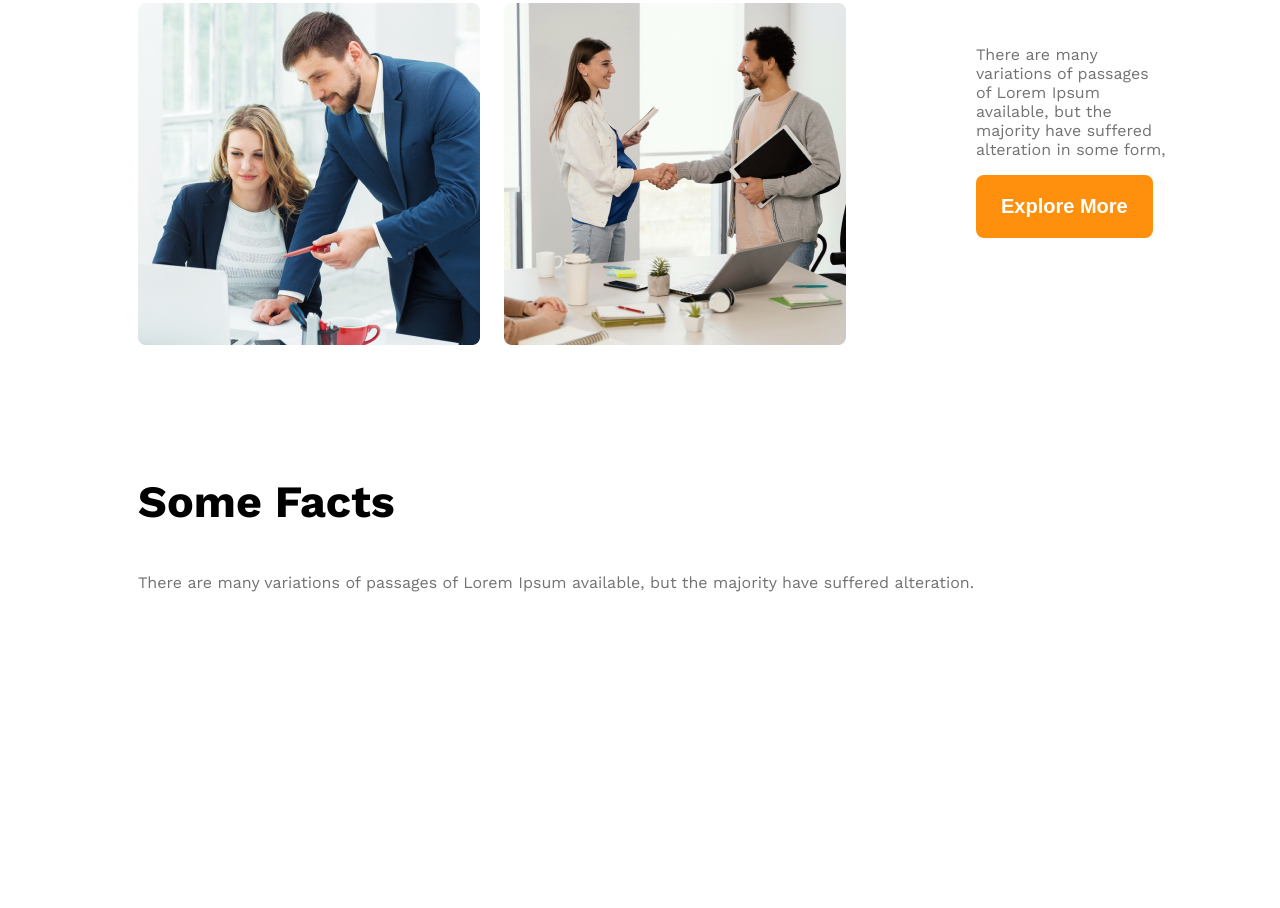
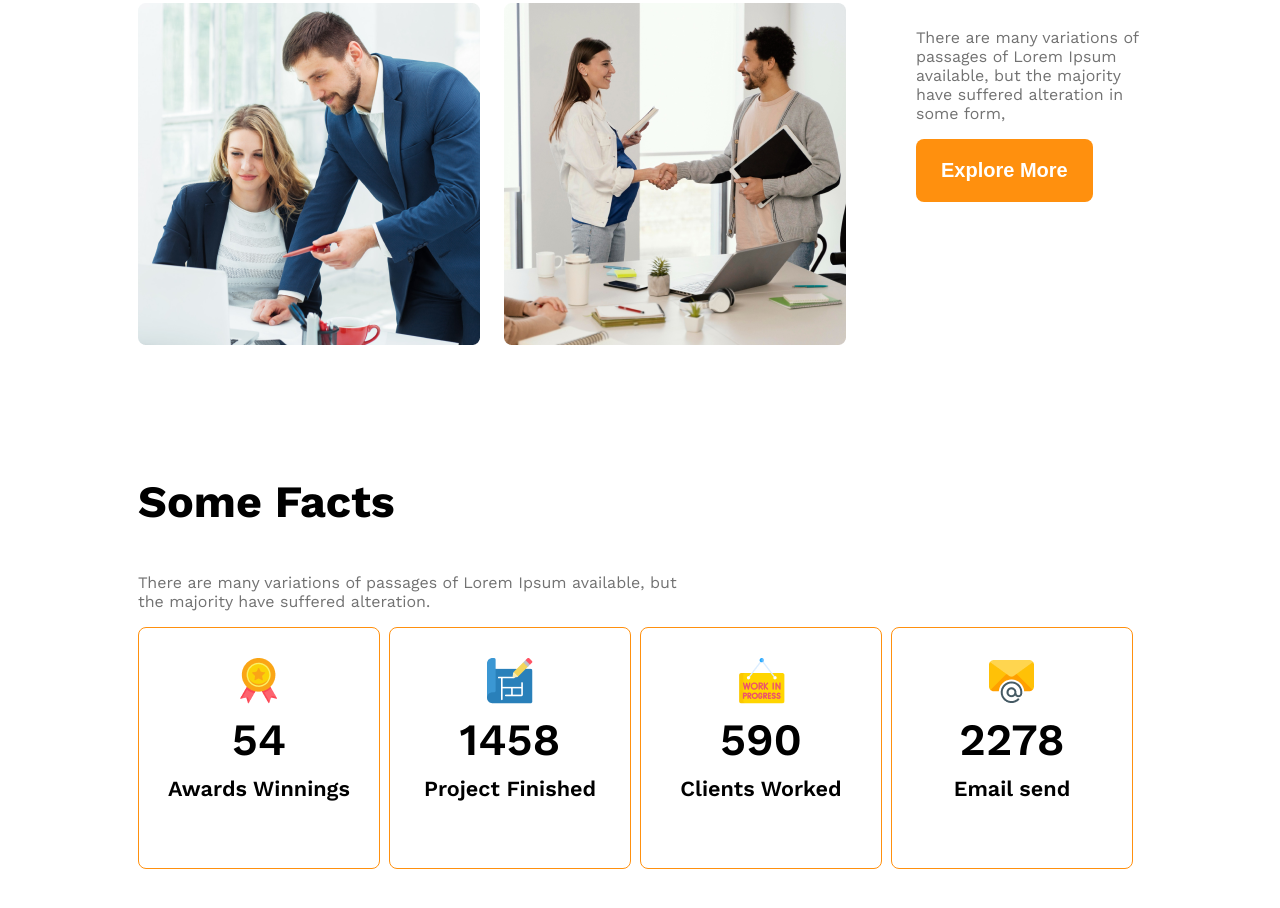
Before and after one commit to tarif421/Architect-Website, a plain HTML site: page index.html in a window 1280 px wide. Shown: the part 1677-2585 px from the top of the page. Before the commit the page ends 2399 px from the top, so only its background shows below. Drawn offline with nearby package versions, Linux system fonts and the light colour scheme.

Commit message:
added facts

```diff
--- a/index.html
+++ b/index.html
@@ -51,7 +51,39 @@
         <!-- features will enjoy  -->
          <section>
             <h3 class="section-title">Some Facts</h3>
-            <p class="text-light-grey">There are many variations of passages of Lorem Ipsum available, but the majority have suffered alteration.</p>
+            <p class="text-light-grey fact-description">There are many variations of passages of Lorem Ipsum available, but the majority have suffered alteration.</p>
+            <div class="facts-container">
+                <!-- .fact*4>img/fact-icon+h4.fact-number+h5.fact-name -->
+                <div class="fact-card  ">
+                  <div>
+                    <img src="images/icons/ribon.png" alt="" class="fact-icon">
+                    <h4 class="fact-number">54</h4>
+                    <h5 class="fact-name">Awards Winnings</h5>
+                  </div>
+
+                </div>
+                <div class="fact-card">
+                  <div>
+                    <img src="images/icons/projects.png" alt="" class="fact-icon">
+                    <h4 class="fact-number">1458</h4>
+                    <h5 class="fact-name">Project Finished</h5>
+                  </div>
+                </div>
+                <div class="fact-card">
+                  <div>
+                    <img src="images/icons/customers.png" alt="" class="fact-icon">
+                    <h4 class="fact-number">590</h4>
+                    <h5 class="fact-name">Clients Worked</h5>
+                  </div>
+                </div>
+                <div class="fact-card">
+                  <div>
+                    <img src="images/icons/email.png" alt="" class="fact-icon">
+                    <h4 class="fact-number">2278</h4>
+                    <h5 class="fact-name">Email send</h5>
+                  </div>
+                </div>
+            </div>
          </section>
 
          <!-- some facts  -->
--- a/styles/Architect.css
+++ b/styles/Architect.css
@@ -13,6 +13,11 @@
 .display-flex {
   display: flex;
 }
+.section-title {
+  font-size: 2.8rem;
+  font-weight: 700;
+}
+
 .text-primary {
   color: #FF900E;
 }
@@ -98,16 +103,43 @@ align-items: center;
   align-items: center;
 }
 .our-features {
-  margin-left: 130px;
-  max-width: 500px;
+  margin-left: 70px;
+  max-width: 600px;
 }
-.section-title {
-  font-size: 2.8rem;
-  font-weight: 700;
+
+#quick-list {
+  font-weight: 500px;
+}
+
+/* some facts relates style  */
+.facts-container {
+  display: grid;
+  grid-template-columns: repeat(4,1fr);
 
 }
-#quick-list {
-  font-weight: 500px;
+.fact-card {
+  border: 1px solid #FF900E ;
+  width: 240px;
+  height: 240px;
+  border-radius: 8px;
+  display: flex;
+  text-align: center;
+  justify-content: center;
+  align-items: center;
+}
+.fact-number {
+  font-size: 2.8rem;
+  font-weight: 600;
+  margin-top: 5px;
+  margin-bottom: 10px;
+}
+.fact-name {
+  font-size:1.35rem ;
+  font-weight: 600;
+  margin-top: 10px;
+}
+.fact-description {
+  max-width: 540px;
 }
 /* responsive media query  */
 @media screen and (max-width:576px) {
```
